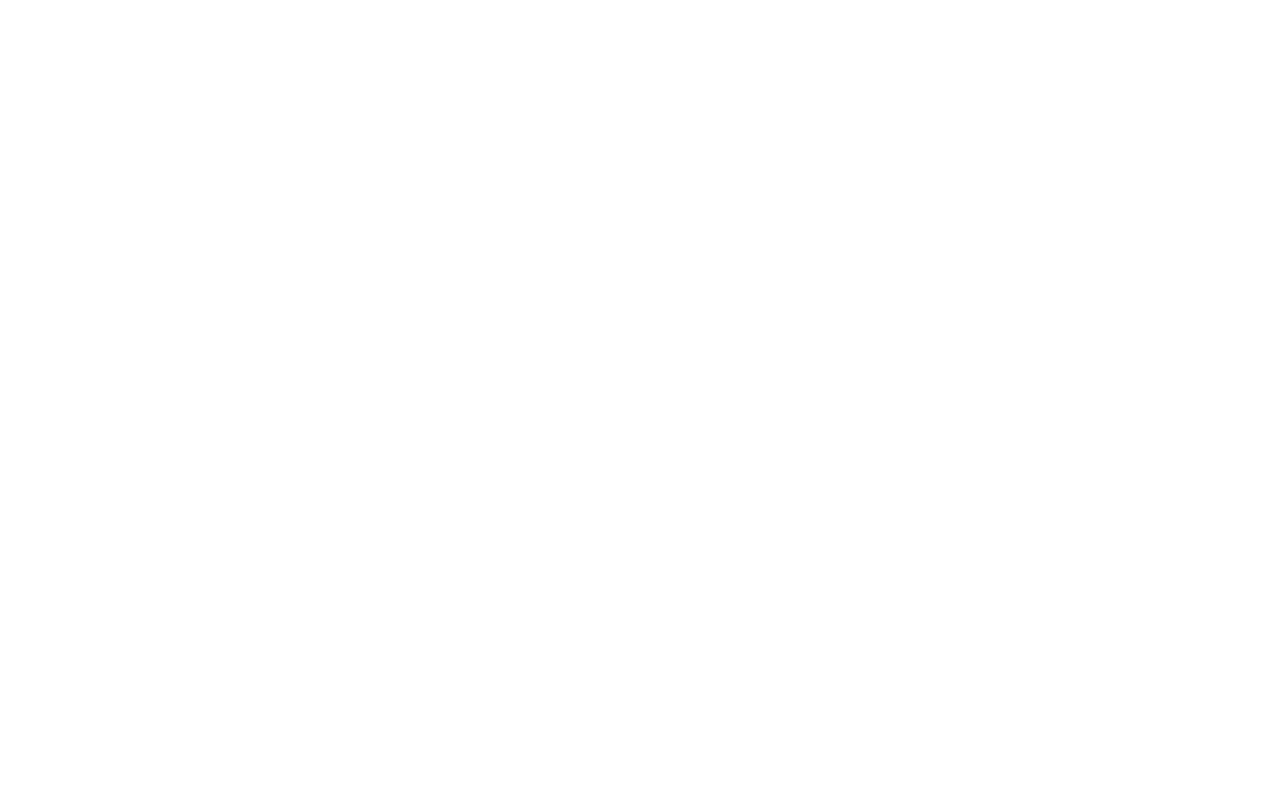
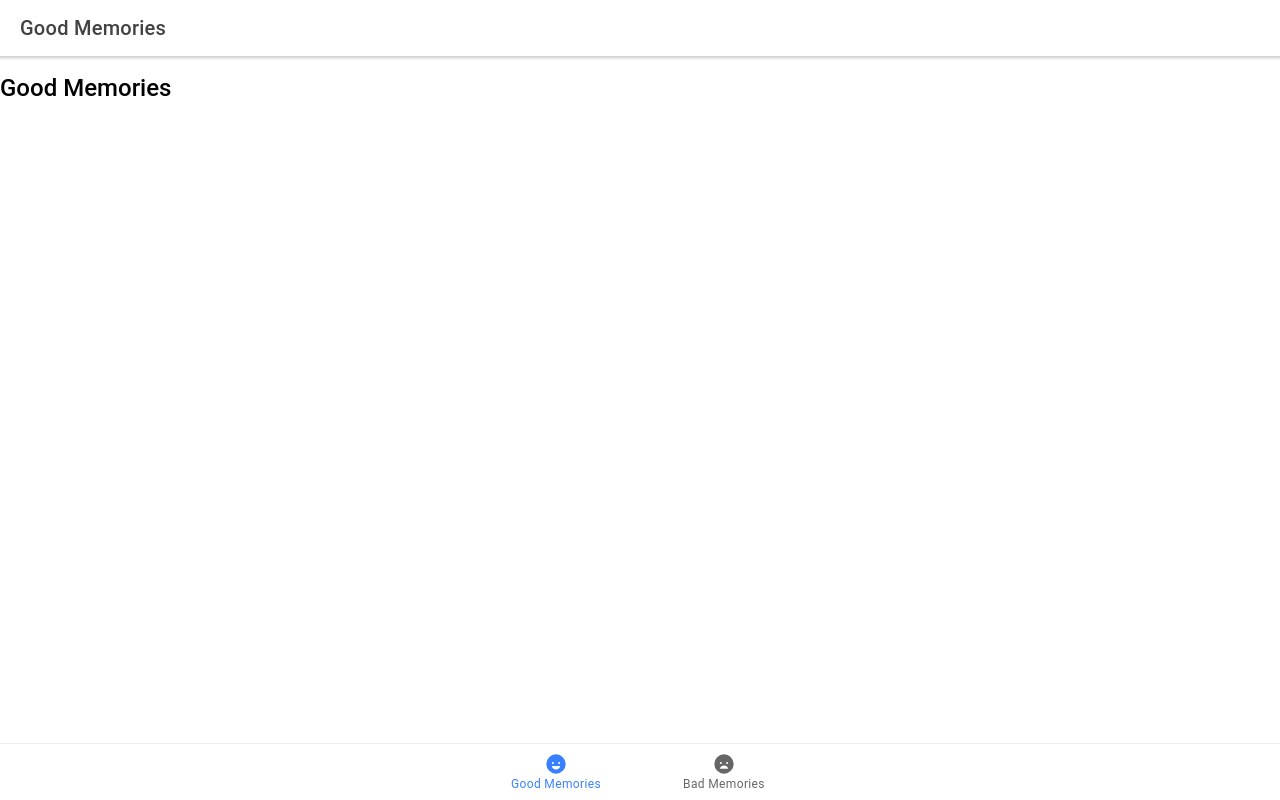
Before and after one commit to joel/Memories, a React (Create React App) app: page /good-memories in a window 1280 px wide. Built offline with nearby package versions, Linux system fonts and the light colour scheme.

Commit message:
10. Using Native Device Features > native-03-adding-tabs-navigation

```diff
--- a/src/App.tsx
+++ b/src/App.tsx
@@ -1,7 +1,12 @@
 import React from 'react';
 import { Redirect, Route } from 'react-router-dom';
-import { IonApp, IonRouterOutlet } from '@ionic/react';
+import { IonApp, IonIcon, IonLabel, IonRouterOutlet, IonTabBar, IonTabButton, IonTabs } from '@ionic/react';
+import { happy, sad } from 'ionicons/icons';
 import { IonReactRouter } from '@ionic/react-router';
+import GoodMemories from './pages/GoodMemories';
+import BadMemories from './pages/BadMemories';
+import NewMemory from './pages/NewMemory';
+
 import Home from './pages/Home';
 
 /* Core CSS required for Ionic components to work properly */
@@ -26,10 +31,34 @@ import './theme/variables.css';
 const App: React.FC = () => (
   <IonApp>
     <IonReactRouter>
-      <IonRouterOutlet>
-        <Route path="/home" component={Home} exact={true} />
-        <Route exact path="/" render={() => <Redirect to="/home" />} />
-      </IonRouterOutlet>
+      <IonTabs>
+        <IonRouterOutlet>
+          <Route path='/good-memories'>
+            <GoodMemories />
+          </Route>
+          <Route path='/bad-memories'>
+            <BadMemories />
+          </Route>
+          <Route path='/new-memory'>
+            <NewMemory />
+          </Route>
+          <Route
+            exact
+            path='/'
+            render={() => <Redirect to='/good-memories' />}
+          />
+        </IonRouterOutlet>
+        <IonTabBar slot='bottom'>
+          <IonTabButton href='/good-memories' tab='good'>
+            <IonIcon icon={happy} />
+            <IonLabel>Good Memories</IonLabel>
+          </IonTabButton>
+          <IonTabButton href='/bad-memories' tab='bad'>
+            <IonIcon icon={sad} />
+            <IonLabel>Bad Memories</IonLabel>
+          </IonTabButton>
+        </IonTabBar>
+      </IonTabs>
     </IonReactRouter>
   </IonApp>
 );
--- /dev/null
+++ b/src/pages/BadMemories.tsx
@@ -0,0 +1,26 @@
+import React from 'react';
+
+import {
+  IonContent,
+  IonHeader,
+  IonPage,
+  IonTitle,
+  IonToolbar,
+} from '@ionic/react';
+
+const BadMemories: React.FC = () => {
+  return (
+    <IonPage>
+      <IonHeader>
+          <IonToolbar>
+              <IonTitle>Bad Memories</IonTitle>
+          </IonToolbar>
+      </IonHeader>
+      <IonContent>
+          <h2>Bad Memories</h2>
+      </IonContent>
+    </IonPage>
+  );
+};
+
+export default BadMemories;
--- /dev/null
+++ b/src/pages/GoodMemories.tsx
@@ -0,0 +1,26 @@
+import React from 'react';
+
+import {
+  IonContent,
+  IonHeader,
+  IonPage,
+  IonTitle,
+  IonToolbar,
+} from '@ionic/react';
+
+const GoodMemories: React.FC = () => {
+  return (
+    <IonPage>
+      <IonHeader>
+        <IonToolbar>
+          <IonTitle>Good Memories</IonTitle>
+        </IonToolbar>
+      </IonHeader>
+      <IonContent>
+        <h2>Good Memories</h2>
+      </IonContent>
+    </IonPage>
+  );
+};
+
+export default GoodMemories;
--- /dev/null
+++ b/src/pages/NewMemory.tsx
@@ -0,0 +1,26 @@
+import React from 'react';
+
+import {
+  IonContent,
+  IonHeader,
+  IonPage,
+  IonTitle,
+  IonToolbar,
+} from '@ionic/react';
+
+const NewMemory: React.FC = () => {
+  return (
+    <IonPage>
+      <IonHeader>
+        <IonToolbar>
+          <IonTitle>Add New Memory</IonTitle>
+        </IonToolbar>
+      </IonHeader>
+      <IonContent>
+        <h2>New Memory</h2>
+      </IonContent>
+    </IonPage>
+  );
+};
+
+export default NewMemory;
```
